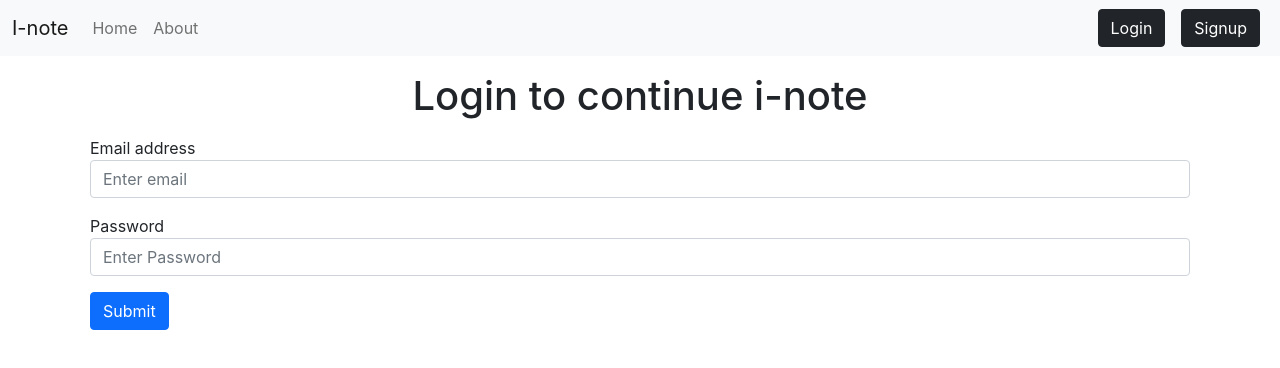
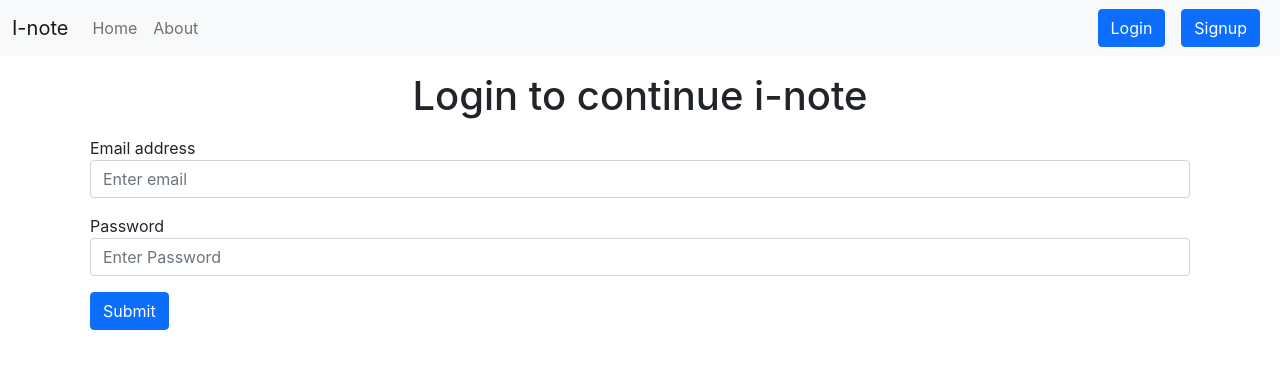
Before and after one commit to piyushparmar911/I-note, a React (Create React App) app: page /login in a window 1280 px wide. Shown: the top 368 px of the page. Built offline with nearby package versions, Linux system fonts and the light colour scheme.

Commit message:
navbar changed

```diff
--- a/src/components/Navbar.js
+++ b/src/components/Navbar.js
@@ -27,9 +27,9 @@ const Navbar = () => {
     </div>
 
  {!localStorage.getItem('token')?<form className='d-flex'>
-<Link type="button" to="/Login" className="btn btn-dark mx-2">Login</Link>
-<Link type="button" to="/SignUp" className="btn btn-dark mx-2">Signup</Link>
- </form>:<button  onClick={handleLogout} className="btn btn-dark mx-2">Logout</button>
+<Link type="button" to="/Login" className="btn btn-primary mx-2">Login</Link>
+<Link type="button" to="/SignUp" className="btn btn-primary mx-2">Signup</Link>
+ </form>:<button  onClick={handleLogout} className="btn btn-primary mx-2">Logout</button>
 }
   </div>
   </nav>
```
